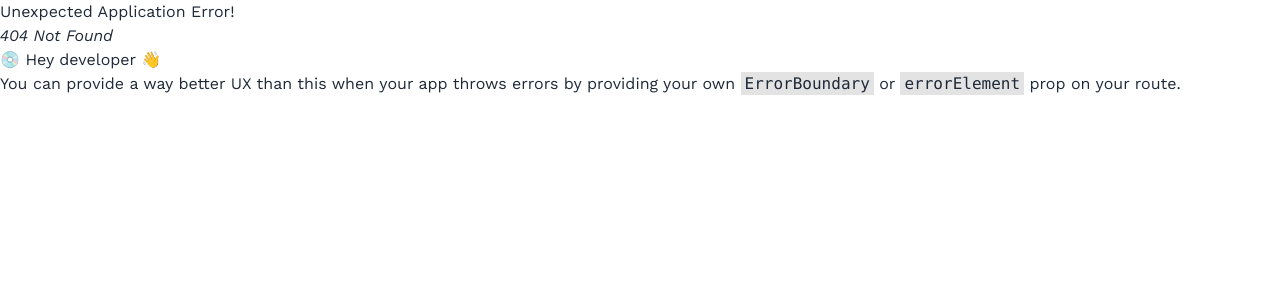
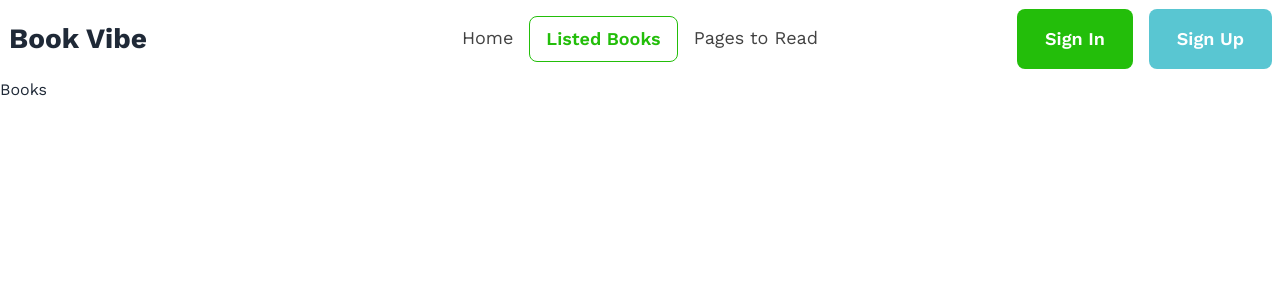
Before and after one commit to miraz-faruk/book-vibe, a React (Vite) app: page /listed-books in a window 1280 px wide. Before the commit this address had no page. Shown: the top 300 px of the page. Built offline with nearby package versions, Linux system fonts and the light colour scheme.

Commit message:
Set nested routes for Book Vibe

```diff
--- /dev/null
+++ b/src/components/Books/Books.jsx
@@ -0,0 +1,9 @@
+const Books = () => {
+    return (
+        <div>
+            <h2>Books</h2>
+        </div>
+    );
+};
+
+export default Books;
--- /dev/null
+++ b/src/components/ErrorPage/ErrorPage.jsx
@@ -0,0 +1,12 @@
+import { Link } from "react-router-dom";
+
+const ErrorPage = () => {
+    return (
+        <div>
+            <h2>Oops!!!</h2>
+            <Link to="/">Go to Home</Link>
+        </div>
+    );
+};
+
+export default ErrorPage;
--- a/src/main.jsx
+++ b/src/main.jsx
@@ -7,16 +7,23 @@ import {
 import './index.css'
 import Root from './components/Root/Root';
 import Home from './components/Home/Home';
+import Books from './components/Books/Books';
+import ErrorPage from './components/ErrorPage/ErrorPage';
 
 const router = createBrowserRouter([
   {
     path: "/",
     element: <Root></Root>,
+    errorElement: <ErrorPage></ErrorPage>,
     children: [
       {
         path: "/",
         element: <Home></Home>,
       },
+      {
+        path: "/listed-books",
+        element: <Books></Books>
+      }
     ],
   },
 ]);
```
Also changed, not shown: 1 other file (tests, documents, lock files or other folders).
